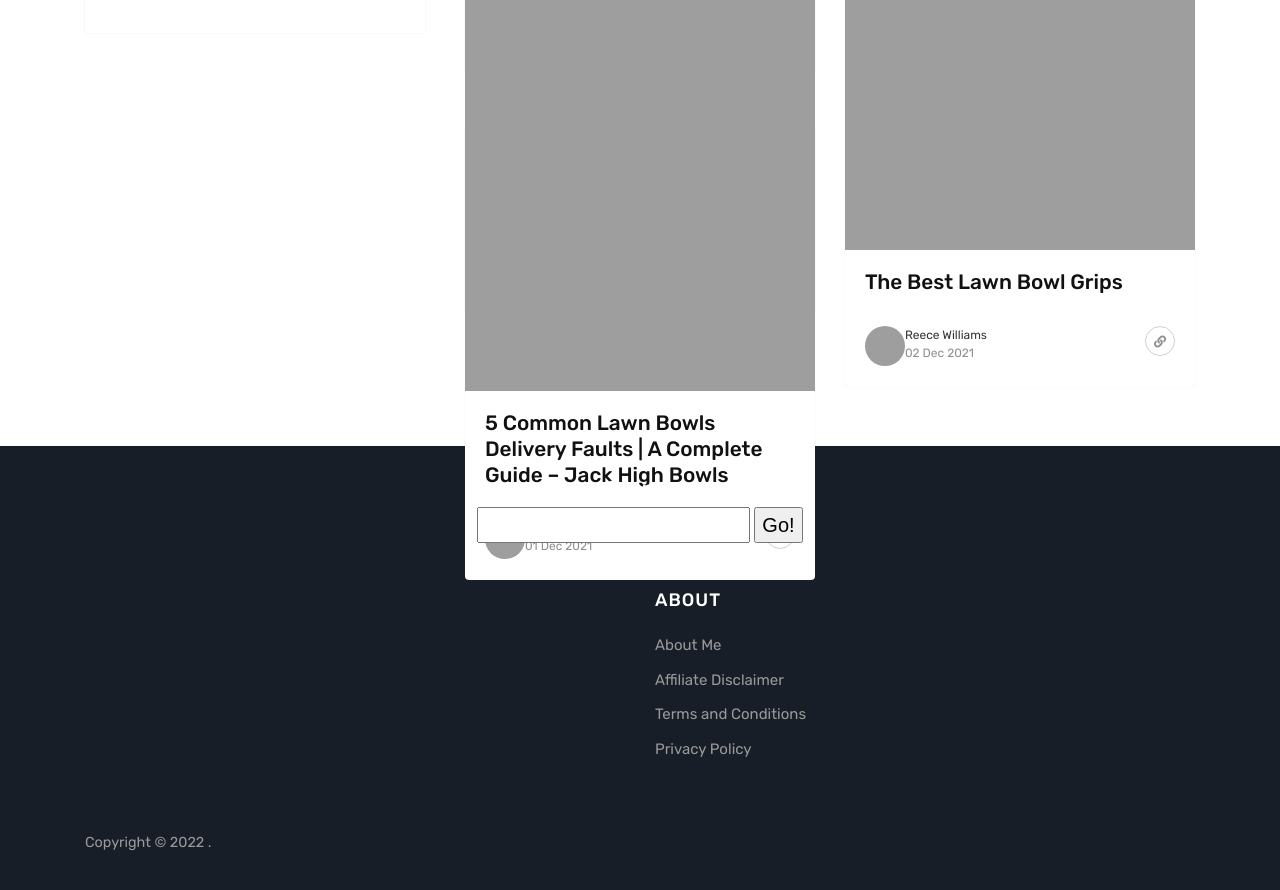
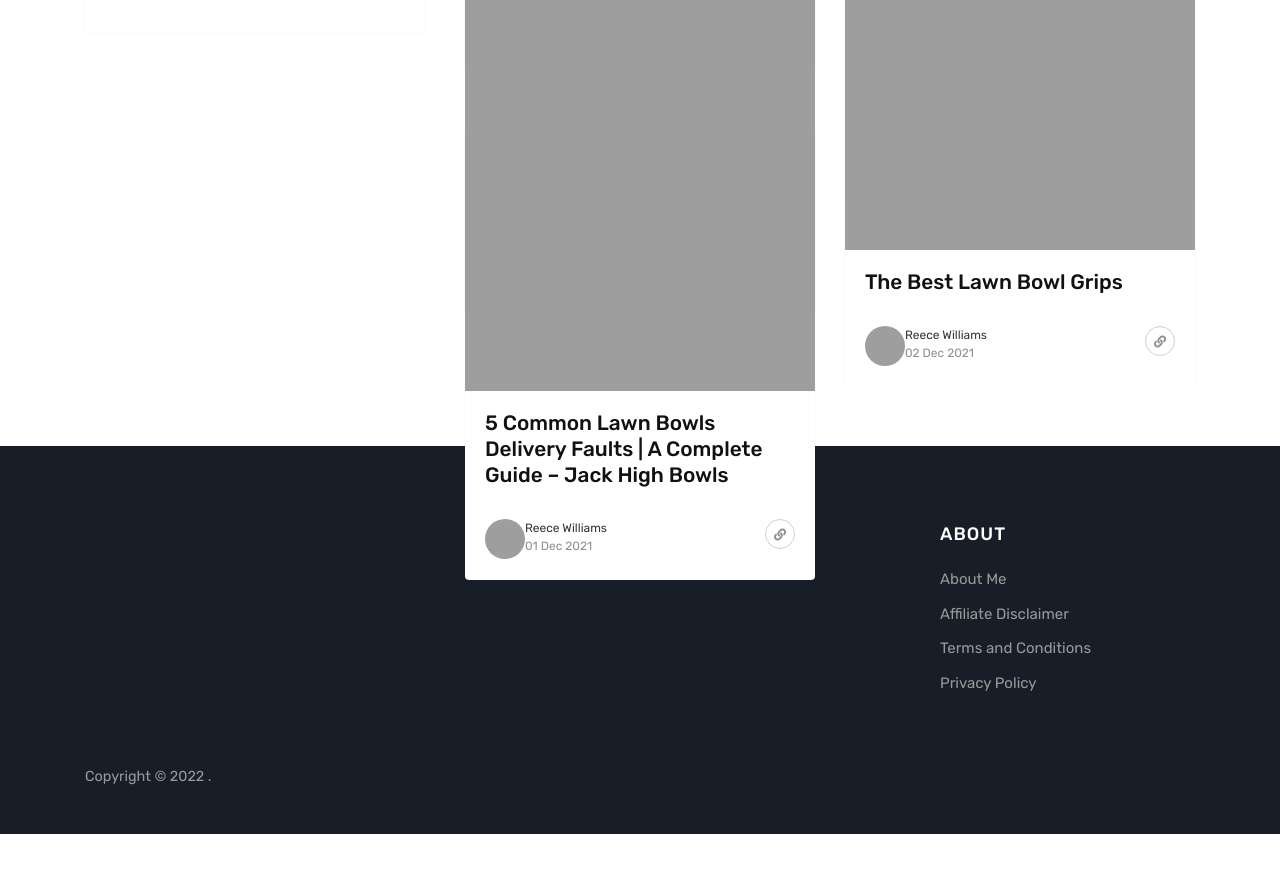
Before and after one commit to krussll/howtoplaysport, a Jekyll site: the page built from index.html, in a window 1280 px wide and 900 px high, scrolled down 2724 px. Shown: the top 890 px of the window. Built offline with Jekyll 4.4.1, drawn with Linux system fonts in a browser that asks for light colours; nearby versions of some CDN libraries; after the commit the page ends 3558 px from its top, so only the background shows below that; grey boxes are pictures that could not be loaded.

Commit message:
Update default.html

```diff
--- a/_layouts/default.html
+++ b/_layouts/default.html
@@ -107,14 +107,6 @@
     <footer class="footer">
 
         <div class="container">
-
-            <div class="row justify-content-center">
-                <div class="col-md-8">
-                  <h5 class="text-center text-white">Search</h5>
-                  {% include search-form.html %}
-                </div>
-            </div>
-
             <div class="row">
 
                 <div class="col-sm-3">
@@ -129,6 +121,12 @@
 
                 <div class="col-sm-3">
                 <div class="footer-widget">
+                </div>
+                </div>
+
+
+                <div class="col-sm-3">
+			<div class="footer-widget">
                 <h5 class="title">About {{ site.name }}</h5>
                 <ul>
                 <li><a href="{{ site.baseurl }}/about-us">About Me</a></li>
@@ -136,12 +134,6 @@
                 <li><a href="{{ site.baseurl }}/terms" rel="nofollow">Terms and Conditions</a></li>
                 <li><a href="{{ site.baseurl }}/privacy" rel="nofollow">Privacy Policy</a></li>
                 </ul>
-                </div>
-                </div>
-
-
-                <div class="col-sm-3">
-			<div class="footer-widget">
 			</div>
                 </div>
             </div>
```
